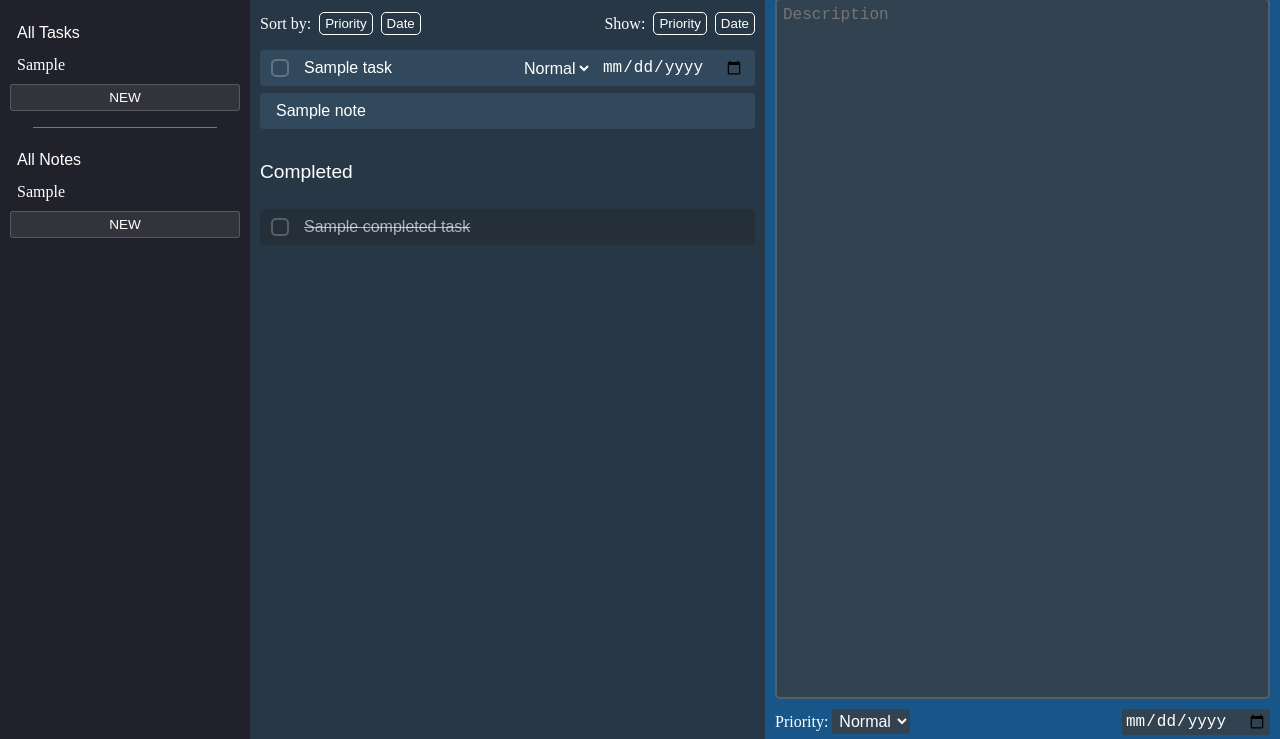
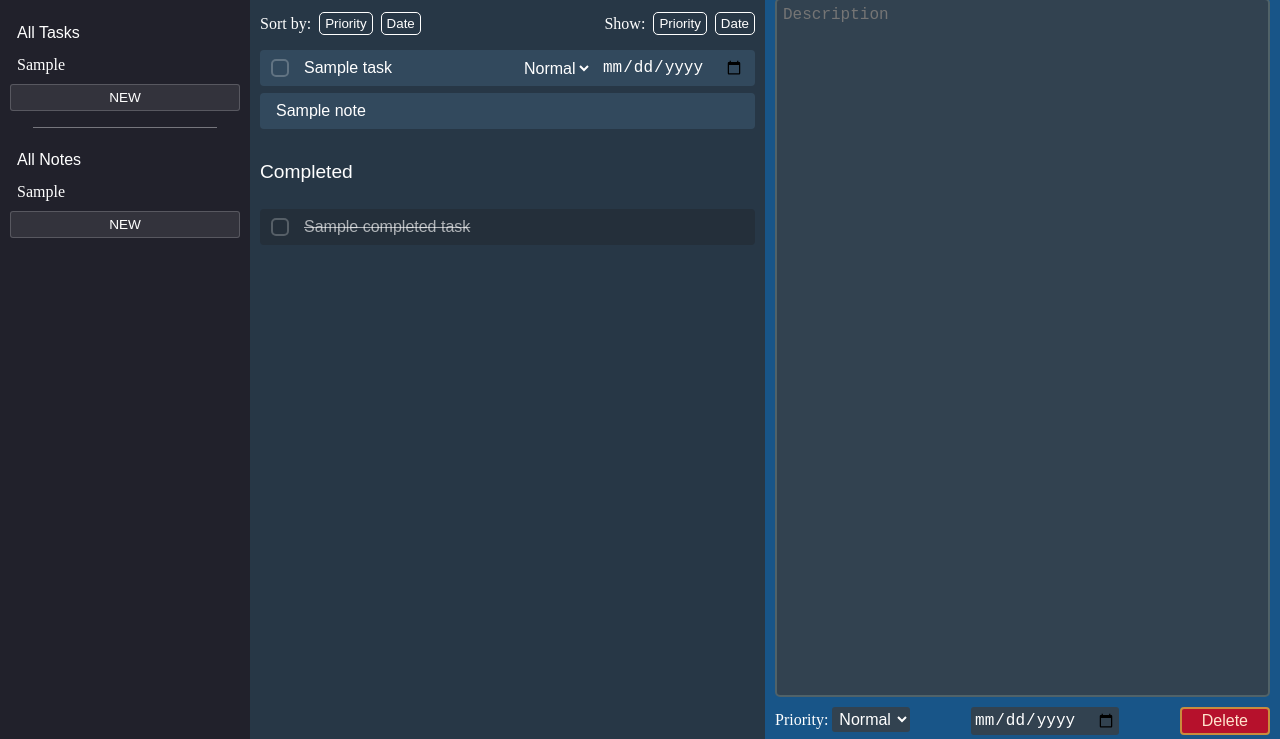
Before and after one commit to Necryl/TOP-To-Do-List, a website built with webpack: page src/index.html in a window 1280 px wide. Shown: the part 61-800 px from the top of the page. Built offline with nearby package versions, Linux system fonts and the light colour scheme.

Commit message:
add a delete button in contentView

```diff
--- a/src/index.html
+++ b/src/index.html
@@ -93,6 +93,7 @@
                 </select>
             </label>
             <input type="date">
+            <button id="delete">Delete</button>
         </div>
     </div>
     <div class="loading-container">
--- a/src/styles/contentView.css
+++ b/src/styles/contentView.css
@@ -30,7 +30,8 @@
 
 .contentView .options {
     display: grid;
-    grid-template-columns: 1fr auto;
+    grid-auto-flow: column;
+    justify-content: space-between;
 }
 
 .contentView .options * {
@@ -44,6 +45,27 @@
     padding: 3px;
 }
 
+.contentView #delete {
+    background-color: rgb(182, 17, 44);
+    border: 2px solid rgb(201, 140, 61);
+    color: rgb(255, 228, 206);
+    border-radius: 4px;
+    padding: 3px 20px;
+    font-size: 1rem;
+
+    transition: 100ms;
+}
+
+.contentView #delete:hover {
+    border-color: rgb(219, 184, 139);
+    background-color: rgb(167, 0, 0);
+    color: white;
+}
+.contentView #delete:active {
+    background-color: black;
+    border-color: white;
+}
+
 .contentView #return {
     display: none;
 }
```
